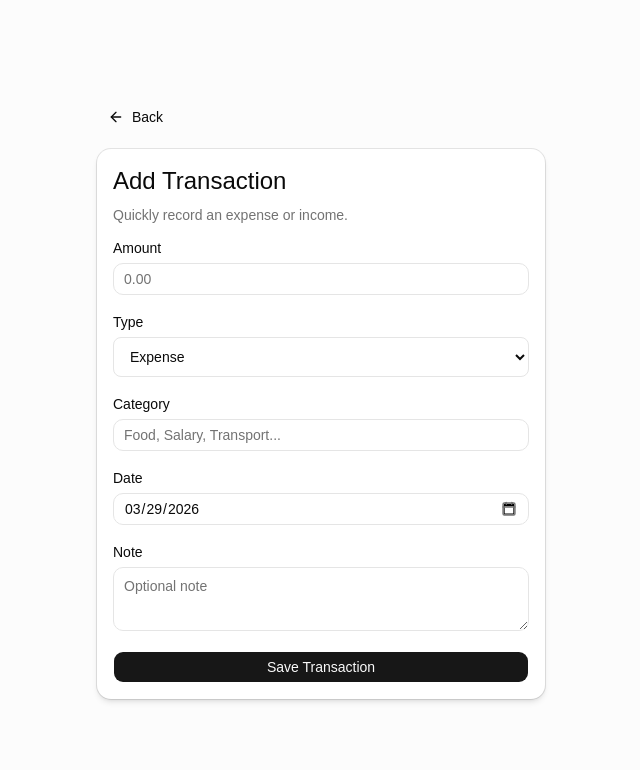
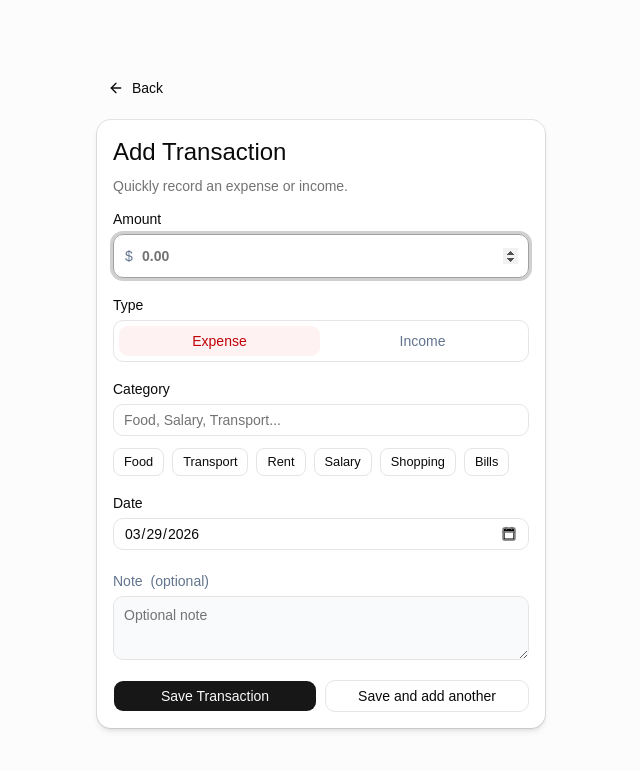
Before and after one commit to rawdaymohamed/Expensify, a React (Vite) app in the folder client/: page /add-transaction in a window 1280 px wide. Shown: the top 770 px of the page, without its empty margins (319-959 px from the left). Built offline with nearby package versions, Linux system fonts and the light colour scheme; no server answers; sample sign-in values are in the browser's storage.

Commit message:
Chore: Update dashboard ui/ux and add transaction form

```diff
--- a/client/src/components/TransactionsList.jsx
+++ b/client/src/components/TransactionsList.jsx
@@ -27,6 +27,11 @@ const formatCurrency = (amount) => {
 
 const formatDate = (date) => {
   return new Date(date).toLocaleDateString();
+};
+
+const typeBadgeStyles = {
+  income: "border-green-200 bg-green-50 text-green-700",
+  expense: "border-red-200 bg-red-50 text-red-700",
 };
 
 const PaginationControls = ({ page, pages, onPageChange }) => {
@@ -73,30 +78,35 @@ const TransactionItem = ({ transaction, onDelete, isDeleting }) => {
         <div className="flex items-start justify-between gap-4">
           {/* LEFT */}
           <div className="min-w-0 flex-1">
-            <div className="flex items-center gap-2">
-              <h4 className="truncate text-base font-semibold text-slate-900">
+            <div className="flex flex-wrap items-center gap-2">
+              <h4 className="truncate text-lg font-semibold leading-tight text-slate-950">
                 {transaction.category}
               </h4>
-              <Badge variant={isExpense ? "destructive" : "default"}>
+              <Badge
+                variant="outline"
+                className={`capitalize ${typeBadgeStyles[transaction.type]}`}
+              >
                 {transaction.type}
               </Badge>
             </div>
 
-            <p className="mt-1 text-sm text-slate-500">
+            <p className="mt-1 text-xs font-medium uppercase tracking-wide text-slate-400">
               {formatDate(transaction.date)}
             </p>
 
             {transaction.note ? (
-              <p className="mt-2 text-sm text-slate-600">{transaction.note}</p>
+              <p className="mt-2 line-clamp-2 text-sm leading-6 text-slate-500">
+                {transaction.note}
+              </p>
             ) : (
               <p className="mt-2 text-sm italic text-slate-400">No note</p>
             )}
           </div>
 
           {/* RIGHT */}
-          <div className="flex flex-col items-end justify-between gap-3">
+          <div className="flex shrink-0 flex-col items-end justify-between gap-3">
             <p
-              className={`text-lg font-semibold ${
+              className={`text-xl font-bold leading-tight ${
                 isExpense ? "text-red-600" : "text-green-600"
               }`}
             >
--- a/client/src/pages/AddTransaction.jsx
+++ b/client/src/pages/AddTransaction.jsx
@@ -1,3 +1,4 @@
+import { useRef } from "react";
 import { useForm } from "react-hook-form";
 import { zodResolver } from "@hookform/resolvers/zod";
 import { CalendarIcon } from "lucide-react";
@@ -19,36 +20,80 @@ import { useCreateTransactionMutation } from "@/features/api/transactionApi";
 import { useNavigate } from "react-router-dom";
 import { ArrowLeft } from "lucide-react";
 import { toast } from "sonner";
-const AddTransaction = () => {
-  const {
-    register,
-    handleSubmit,
-    formState: { errors },
-  } = useForm({
-    resolver: zodResolver(addTransactionSchema),
-    defaultValues: {
+
+const categoryOptions = [
+  "Food",
+  "Transport",
+  "Rent",
+  "Salary",
+  "Shopping",
+  "Bills",
+];
+
+const typeButtonStyles = {
+  expense: {
+    active: "bg-red-50 text-red-700 hover:bg-red-50 hover:text-red-700",
+    inactive: "text-slate-500 hover:text-slate-900",
+  },
+  income: {
+    active:
+      "bg-green-50 text-green-700 hover:bg-green-50 hover:text-green-700",
+    inactive: "text-slate-500 hover:text-slate-900",
+  },
+};
+
+const getDefaultValues = () => ({
   amount: "",
   type: "expense",
   category: "",
   date: new Date().toISOString().split("T")[0],
   note: "",
-    },
 });
+
+const AddTransaction = () => {
+  const saveAndAddAnotherRef = useRef(false);
+  const {
+    register,
+    handleSubmit,
+    reset,
+    setFocus,
+    setValue,
+    watch,
+    formState: { errors },
+  } = useForm({
+    resolver: zodResolver(addTransactionSchema),
+    defaultValues: getDefaultValues(),
+  });
+
+  const selectedType = watch("type");
+  const selectedCategory = watch("category");
+
   const [createTransaction, { isLoading, error }] =
     useCreateTransactionMutation();
   const navigate = useNavigate();
   const onSubmit = async (data) => {
+    const shouldAddAnother = saveAndAddAnotherRef.current;
+
     try {
       await createTransaction(data).unwrap();
 
       toast.success(
         `${data.type === "expense" ? "Expense recorded 💸" : "Income added 💰"}`,
       );
+
+      if (shouldAddAnother) {
+        reset(getDefaultValues());
+        setFocus("amount");
+        saveAndAddAnotherRef.current = false;
+        return;
+      }
+
       navigate("/");
     } catch (err) {
       console.error("Failed to create transaction:", err);
 
       toast.error(err?.data?.message || "Failed to save transaction");
+      saveAndAddAnotherRef.current = false;
     }
   };
   return (
@@ -73,17 +118,29 @@ const AddTransaction = () => {
           </CardHeader>
 
           <CardContent>
-            <form onSubmit={handleSubmit(onSubmit)} className="space-y-5">
+            <form
+              onSubmit={handleSubmit(onSubmit, () => {
+                saveAndAddAnotherRef.current = false;
+              })}
+              className="space-y-5"
+            >
               <div className="space-y-2">
                 <Label htmlFor="amount">Amount</Label>
+                <div className="relative">
+                  <span className="pointer-events-none absolute left-3 top-1/2 -translate-y-1/2 text-sm font-medium text-slate-500">
+                    $
+                  </span>
                   <Input
                     id="amount"
                     type="number"
                     step="0.01"
                     inputMode="decimal"
                     placeholder="0.00"
+                    autoFocus
+                    className="h-11 pl-7 text-lg font-semibold"
                     {...register("amount")}
                   />
+                </div>
                 {errors.amount && (
                   <p className="text-sm text-red-500">
                     {errors.amount.message}
@@ -92,15 +149,35 @@ const AddTransaction = () => {
               </div>
 
               <div className="space-y-2">
-                <Label htmlFor="type">Type</Label>
-                <select
-                  id="type"
-                  className="flex h-10 w-full rounded-md border border-input bg-background px-3 py-2 text-sm"
-                  {...register("type")}
+                <Label id="type-label">Type</Label>
+                <input type="hidden" {...register("type")} />
+                <div
+                  className="grid grid-cols-2 rounded-lg border border-input bg-background p-1"
+                  role="group"
+                  aria-labelledby="type-label"
                 >
-                  <option value="expense">Expense</option>
-                  <option value="income">Income</option>
-                </select>
+                  {["expense", "income"].map((type) => (
+                    <Button
+                      key={type}
+                      type="button"
+                      variant="ghost"
+                      onClick={() =>
+                        setValue("type", type, {
+                          shouldDirty: true,
+                          shouldValidate: true,
+                        })
+                      }
+                      aria-pressed={selectedType === type}
+                      className={`capitalize ${
+                        selectedType === type
+                          ? typeButtonStyles[type].active
+                          : typeButtonStyles[type].inactive
+                      }`}
+                    >
+                      {type}
+                    </Button>
+                  ))}
+                </div>
                 {errors.type && (
                   <p className="text-sm text-red-500">{errors.type.message}</p>
                 )}
@@ -114,6 +191,27 @@ const AddTransaction = () => {
                   placeholder="Food, Salary, Transport..."
                   {...register("category")}
                 />
+                <div className="flex flex-wrap gap-2 pt-1">
+                  {categoryOptions.map((category) => (
+                    <Button
+                      key={category}
+                      type="button"
+                      variant={
+                        selectedCategory === category ? "secondary" : "outline"
+                      }
+                      size="sm"
+                      onClick={() =>
+                        setValue("category", category, {
+                          shouldDirty: true,
+                          shouldValidate: true,
+                        })
+                      }
+                      aria-pressed={selectedCategory === category}
+                    >
+                      {category}
+                    </Button>
+                  ))}
+                </div>
                 {errors.category && (
                   <p className="text-sm text-red-500">
                     {errors.category.message}
@@ -132,12 +230,15 @@ const AddTransaction = () => {
                 )}
               </div>
 
-              <div className="space-y-2">
-                <Label htmlFor="note">Note</Label>
+              <div className="space-y-2 pt-1">
+                <Label htmlFor="note" className="text-slate-500">
+                  Note <span className="font-normal">(optional)</span>
+                </Label>
                 <Textarea
                   id="note"
                   placeholder="Optional note"
-                  rows={4}
+                  rows={3}
+                  className="bg-slate-50 text-sm"
                   {...register("note")}
                 />
                 {errors.note && (
@@ -149,9 +250,29 @@ const AddTransaction = () => {
                   {error?.data?.message || "Something went wrong"}
                 </p>
               )}
-              <Button type="submit" className="w-full" disabled={isLoading}>
+              <div className="grid gap-2 sm:grid-cols-2">
+                <Button
+                  type="submit"
+                  className="w-full"
+                  disabled={isLoading}
+                  onClick={() => {
+                    saveAndAddAnotherRef.current = false;
+                  }}
+                >
                   {isLoading ? "Saving..." : "Save Transaction"}
                 </Button>
+                <Button
+                  type="submit"
+                  variant="outline"
+                  className="w-full"
+                  disabled={isLoading}
+                  onClick={() => {
+                    saveAndAddAnotherRef.current = true;
+                  }}
+                >
+                  Save and add another
+                </Button>
+              </div>
             </form>
           </CardContent>
         </Card>
--- a/client/src/pages/Home.jsx
+++ b/client/src/pages/Home.jsx
@@ -1,8 +1,7 @@
 import React from "react";
 import { useNavigate } from "react-router-dom";
 import { Button } from "@/components/ui/button";
-import { Card, CardContent } from "@/components/ui/card";
-import { ArrowRight, LogOut, Plus, Sparkles, Wallet } from "lucide-react";
+import { LogOut, Plus, Wallet } from "lucide-react";
 import TransactionsList from "@/components/TransactionsList";
 
 const Home = () => {
@@ -41,6 +40,16 @@ const Home = () => {
           </Button>
         </header>
 
+        <section className="mb-5">
+          <p className="text-sm font-medium text-slate-500">Dashboard</p>
+          <h2 className="mt-1 text-3xl font-bold tracking-tight text-slate-950">
+            Your money at a glance
+          </h2>
+          <p className="mt-2 max-w-2xl text-sm text-slate-500">
+            Review your all-time balance, income, expenses, and recent activity.
+          </p>
+        </section>
+
         {/* Transactions */}
         <section id="recent-transactions" className="pb-24">
           <TransactionsList />
```
Also changed, not shown: client/src/components/TransactionSummary.jsx (+46 -20 lines), 1 other file (tests, documents, lock files or other folders). Lines whose indentation alone changed are shown as unchanged.
